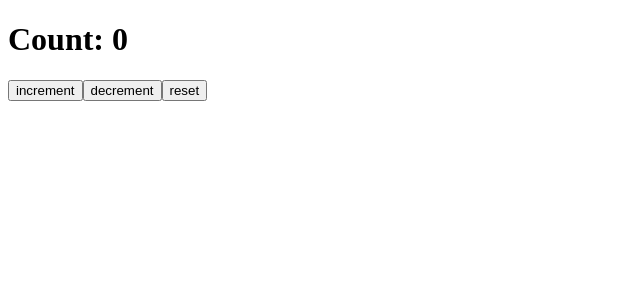
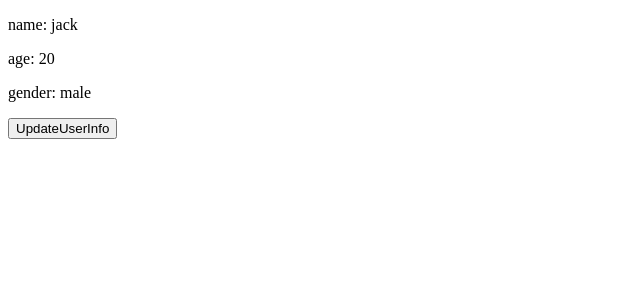
Before and after one commit to rowing0328/react-typescript-zero-to-hero, a React (Vite) app in the folder react/: page / in a window 1280 px wide. Shown: the top 300 px of the page, without its empty margins (0-640 px from the left). Built offline with nearby package versions, Linux system fonts and the light colour scheme.

Commit message:
Feat : 객체 상태 정의하기

```diff
--- a/react/src/App.tsx
+++ b/react/src/App.tsx
@@ -1,20 +1,47 @@
-/* 카운터 앱 만들기 */
+/* 객체 상태 정의하기 */
 import { useState } from 'react';
 
 export default function App() {
-  const [count, setCount] = useState<number>(0);
-  const handleIncrement = () => setCount((count) => count + 1);
-  const handleDecrement = () => setCount((count) => count - 1);
-  const handleReset = () => setCount(0);
+  const [userInfo, setUserInfo] = useState({
+    name: 'jack',
+    age: 20,
+    gender: 'male',
+  });
+
+  const handleUpdateUserInfo = () => {
+    setUserInfo((userInfo) => ({
+      ...userInfo,
+      name: 'mike',
+    }));
+  };
+
   return (
     <>
-      <h1>Count: {count}</h1>
-      <button onClick={handleIncrement}>increment</button>
-      <button onClick={handleDecrement}>decrement</button>
-      <button onClick={handleReset}>reset</button>
+      <p>name: {userInfo.name}</p>
+      <p>age: {userInfo.age}</p>
+      <p>gender: {userInfo.gender}</p>
+      <button onClick={handleUpdateUserInfo}>UpdateUserInfo</button>
     </>
   );
 }
+
+/* 카운터 앱 만들기 */
+// import { useState } from 'react';
+//
+// export default function App() {
+//   const [count, setCount] = useState<number>(0);
+//   const handleIncrement = () => setCount((count) => count + 1);
+//   const handleDecrement = () => setCount((count) => count - 1);
+//   const handleReset = () => setCount(0);
+//   return (
+//     <>
+//       <h1>Count: {count}</h1>
+//       <button onClick={handleIncrement}>increment</button>
+//       <button onClick={handleDecrement}>decrement</button>
+//       <button onClick={handleReset}>reset</button>
+//     </>
+//   );
+// }
 
 /* 상태 업데이트 방법 복습하기 */
 // import { useState } from 'react';
```
